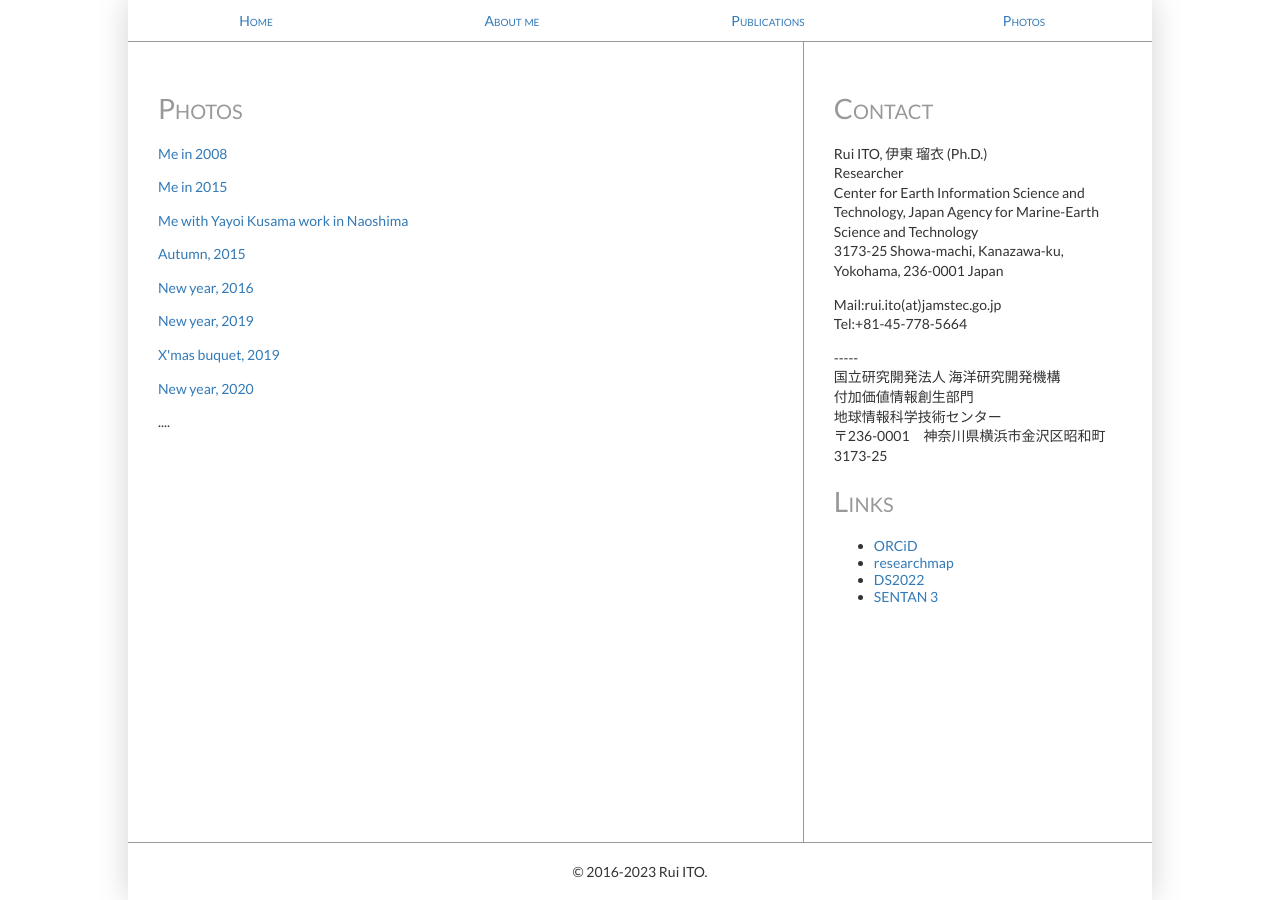
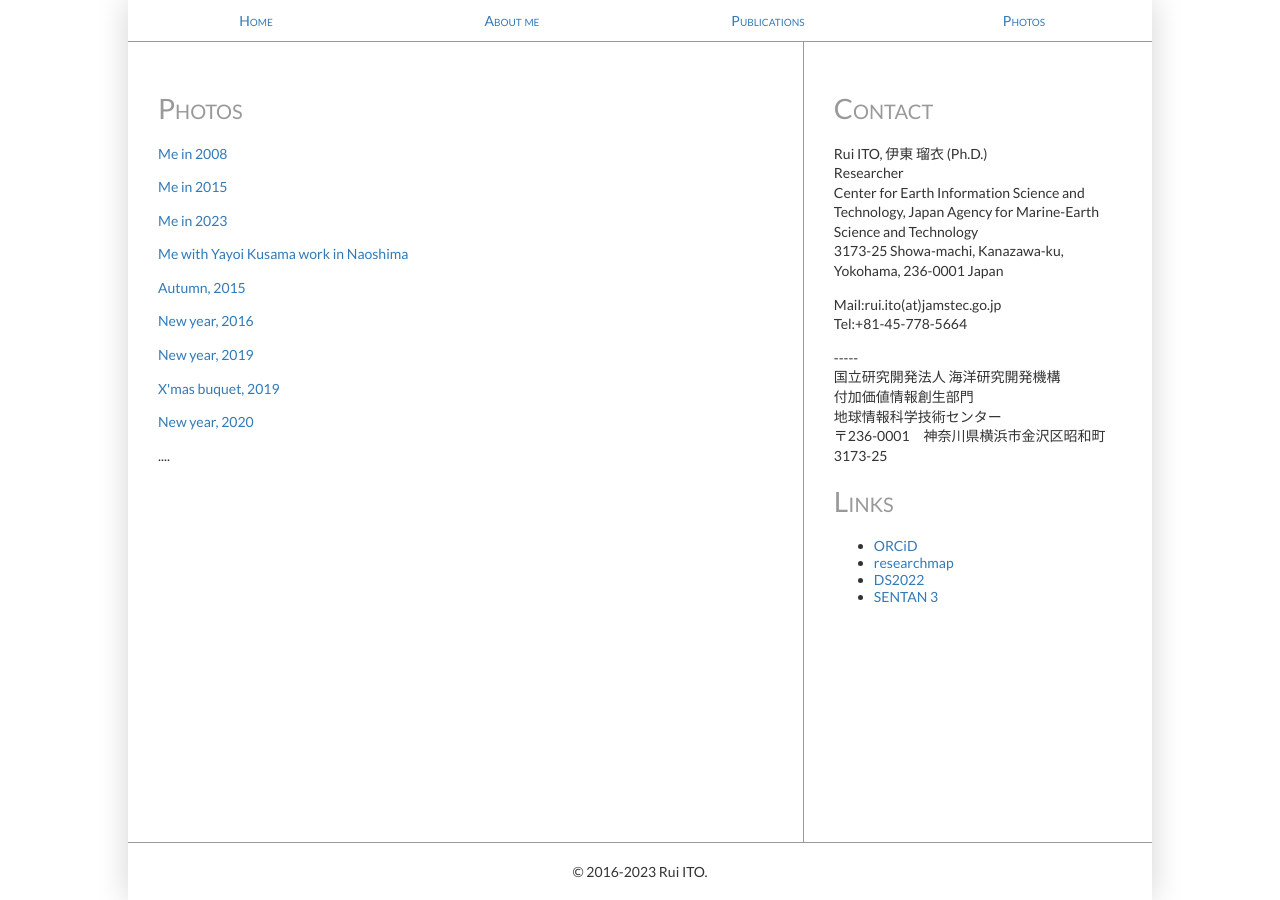
Before and after one commit to rui-climbiz/rui-climbiz.github.io, a Jekyll site: the page built from photos.html, in a window 1280 px wide. Built offline with Jekyll 4.4.1, drawn with Linux system fonts in a browser that asks for light colours.

Commit message:
Update photos.html

```diff
--- a/photos.html
+++ b/photos.html
@@ -6,6 +6,7 @@
 <h1>Photos</h1>
 <p><a href="images/Rui2008.jpg" Target="_blank" > Me in 2008</a></p>
 <p><a href="images/Rui2015.jpg" Target="_blank" > Me in 2015</a></p>
+<p><a href="images/Rui2023.jpg" Target="_blank" > Me in 2023</a></p>
 <p><a href="images/Me.jpg" Target="_blank" > Me with Yayoi Kusama work in Naoshima</a></p>
 <p><a href="images/Autumn2015.jpg" Target="_blank" > Autumn, 2015</a></p>
 <p><a href="images/NewYear2016.jpg" Target="_blank" > New year, 2016</a></p>
```
